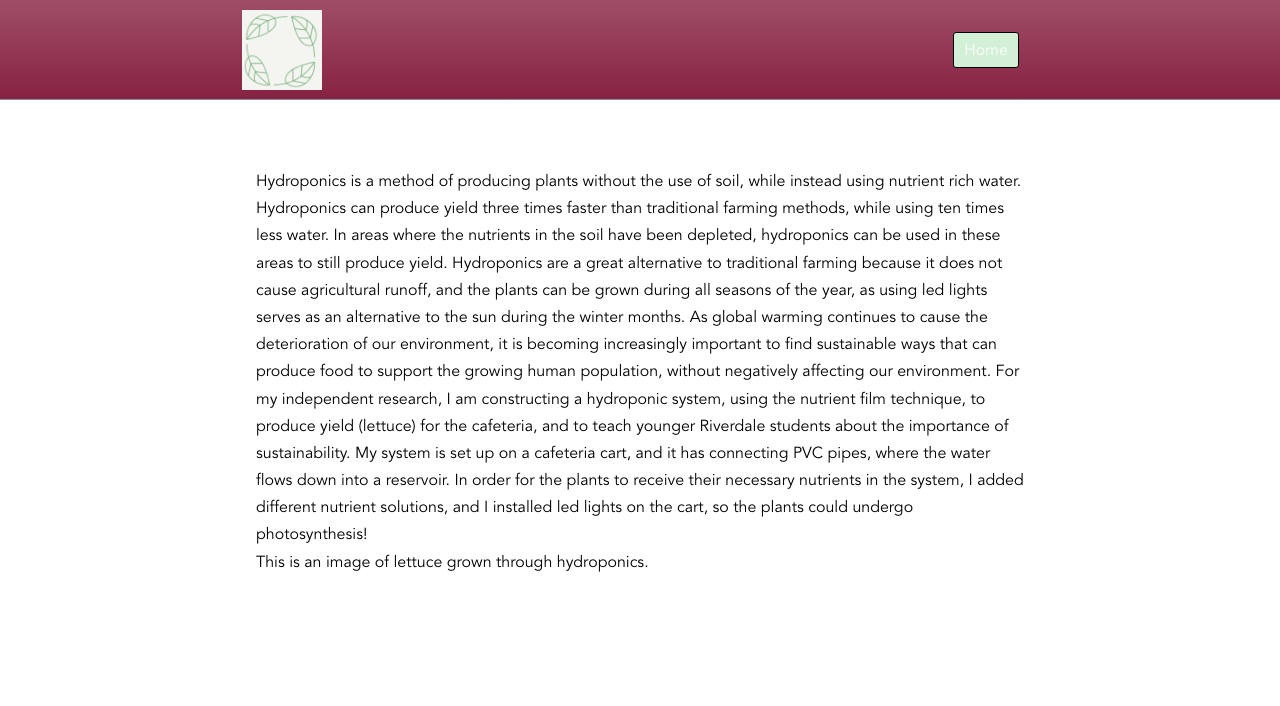
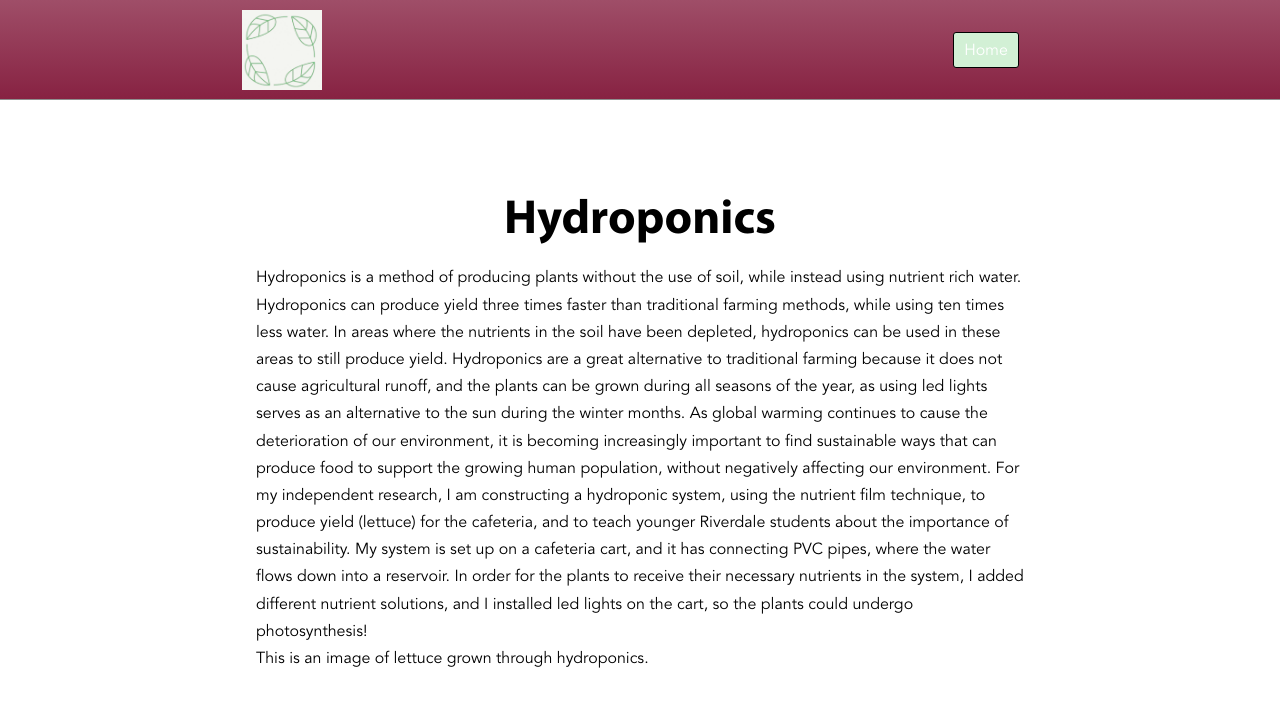
Before and after one commit to JoelGrayson/sustainability-club, a Next.js app: page /newsletter/hydroponics in a window 1280 px wide. Shown: the top 706 px of the page. Built offline with nearby package versions, Linux system fonts and the light colour scheme.

Commit message:
Hydroponics

```diff
--- a/pages/newsletter/hydroponics.mdx
+++ b/pages/newsletter/hydroponics.mdx
@@ -3,6 +3,8 @@ export default function Email({children}) {
 	return <BiweeklyEmailContainer>{children}</BiweeklyEmailContainer>;
 }
 
+# Hydroponics
+
 Hydroponics is a method of producing plants without the use of soil, while instead using nutrient rich water. Hydroponics can produce yield three times faster than traditional farming methods, while using ten times less water. In areas where the nutrients in the soil have been depleted, hydroponics can be used in these areas to still produce yield. Hydroponics are a great alternative to traditional farming because it does not cause agricultural runoff, and the plants can be grown during all seasons of the year, as using led lights serves as an alternative to the sun during the winter months. As global warming continues to cause the deterioration of our environment, it is becoming increasingly important to find sustainable ways that can produce food to support the growing human population, without negatively affecting our environment.
 For my independent research, I am constructing a hydroponic system, using the nutrient film technique, to produce yield (lettuce) for the cafeteria, and to teach younger Riverdale students about the importance of sustainability. My system is set up on a cafeteria cart, and it has connecting PVC pipes, where the water flows down into a reservoir. In order for the plants to receive their necessary nutrients in the system, I added different nutrient solutions, and I installed led lights on the cart, so the plants could undergo photosynthesis!
 
--- a/pages/newsletter/list.tsx
+++ b/pages/newsletter/list.tsx
@@ -7,6 +7,7 @@ export const list: Newsletter[]=
     { title: 'Shopping Sustainably', date: new Date('Sep 29, 2023') },
     { title: 'Takeout Food Containers', date: new Date('Sep 29, 2023') },
     { title: 'New Zero-Carbon Energy', date: new Date('Aug 15, 2022') },
+    { title: 'Hydroponics', date: new Date('Jan 29, 2024') },
 
 ] as RawNewsletter[])
     .map(el=>{
```
